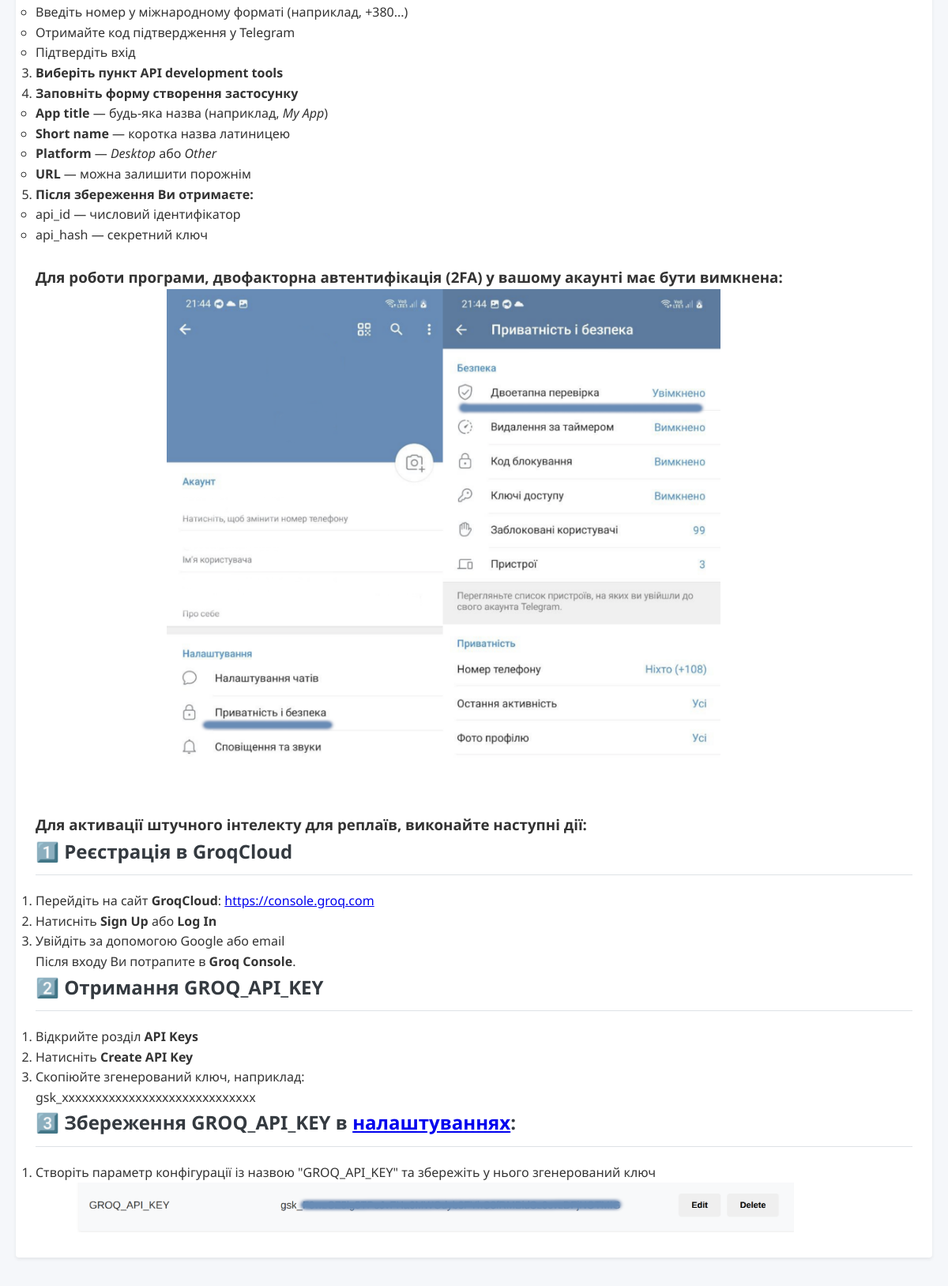
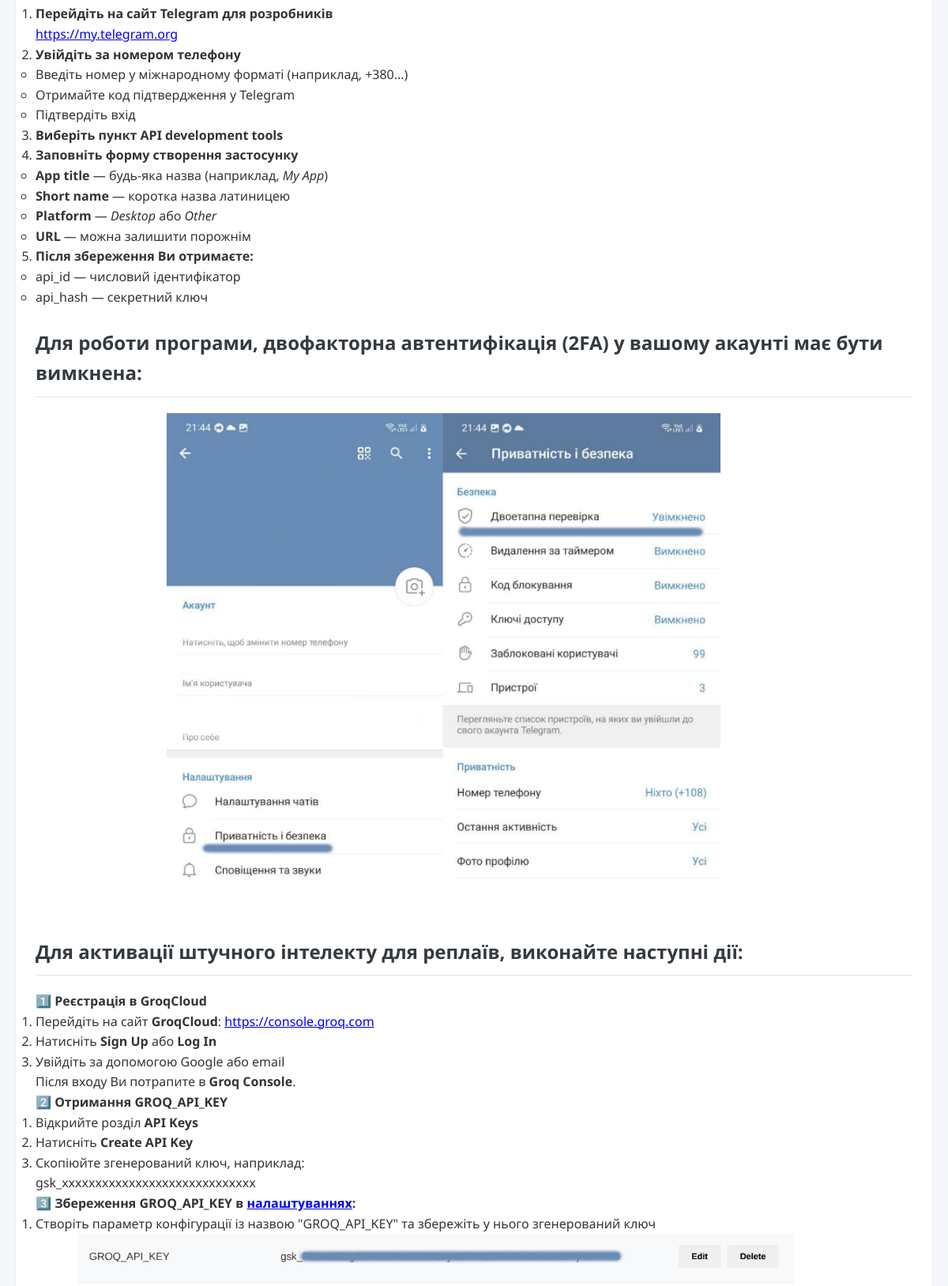
Before and after one commit to patronik/tgposter, an Electron app: page src/help.html in a window 1200 px wide. Shown: the part 806-2434 px from the top of the page at 79% size. Drawn offline with Linux system fonts and the light colour scheme.

Commit message:
CSS improvements

```diff
--- a/src/help.html
+++ b/src/help.html
@@ -16,7 +16,7 @@
       <line x1="12" y1="17" x2="12.01" y2="17"/>
     </svg> Help</a>
     <section class="help-section">
-        <h3>Для роботи із програмою, вам потрібно зробити наступні <a href="configuration.html">налаштування</a>:</h3>
+        <h2>Для роботи із програмою, вам потрібно зробити наступні <a href="configuration.html">налаштування</a>:</h2>
         <ul style="list-style-type: none;">
             <li><b>TELEGRAM_PHONE_NUM</b> - телефон вашого акаунту в Телеграм</li>
             <li><b>TELEGRAM_API_ID</b> - айді вашого застосунку в Телеграм</li>
@@ -28,7 +28,7 @@
           <img style="width:90%; height:90%;" src="images/settings.png" alt="Settings">
         </div>
         <br/>
-        <h3>Як отримати Telegram API ID та API Hash</h3>
+        <h2>Як отримати Telegram API ID та API Hash</h2>
         <div>
           <ol class="help-steps">
             <li>
@@ -71,14 +71,14 @@
           </ol>
         </div>
         <br/>
-        <h3>Для роботи програми, двофакторна автентифікація (2FA) у вашому акаунті має бути вимкнена:</h3>
+        <h2>Для роботи програми, двофакторна автентифікація (2FA) у вашому акаунті має бути вимкнена:</h2>
         <div style="width:779px; height:663px; margin: auto;">
           <img style="width:90%; height:90%;" src="images/2factor.png" alt="2factor">
         </div>
 
-        <h3>Для активації штучного інтелекту для реплаїв, виконайте наступні дії:</h3>
+        <h2>Для активації штучного інтелекту для реплаїв, виконайте наступні дії:</h2>
         <div>
-          <h2>1️⃣ Реєстрація в GroqCloud</h2>
+          <h4>1️⃣ Реєстрація в GroqCloud</h4>
           <ol>
             <li>Перейдіть на сайт <strong>GroqCloud</strong>:
               <a href="https://console.groq.com" target="_blank">https://console.groq.com</a>
@@ -90,7 +90,7 @@
         </div>
 
         <div>
-          <h2>2️⃣ Отримання <code>GROQ_API_KEY</code></h2>
+          <h4>2️⃣ Отримання <code>GROQ_API_KEY</code></h4>
           <ol>
             <li>Відкрийте розділ <strong>API Keys</strong></li>
             <li>Натисніть <strong>Create API Key</strong></li>
@@ -101,7 +101,7 @@
         </div>
 
         <div>
-          <h2>3️⃣ Збереження <code>GROQ_API_KEY</code> в <a href="configuration.html">налаштуваннях</a>:</h2>
+          <h4>3️⃣ Збереження <code>GROQ_API_KEY</code> в <a href="configuration.html">налаштуваннях</a>:</h4>
           <ol>
             <li>Створіть параметр конфігурації із назвою "GROQ_API_KEY" та збережіть у нього згенерований ключ</li>
           </ol>
```
